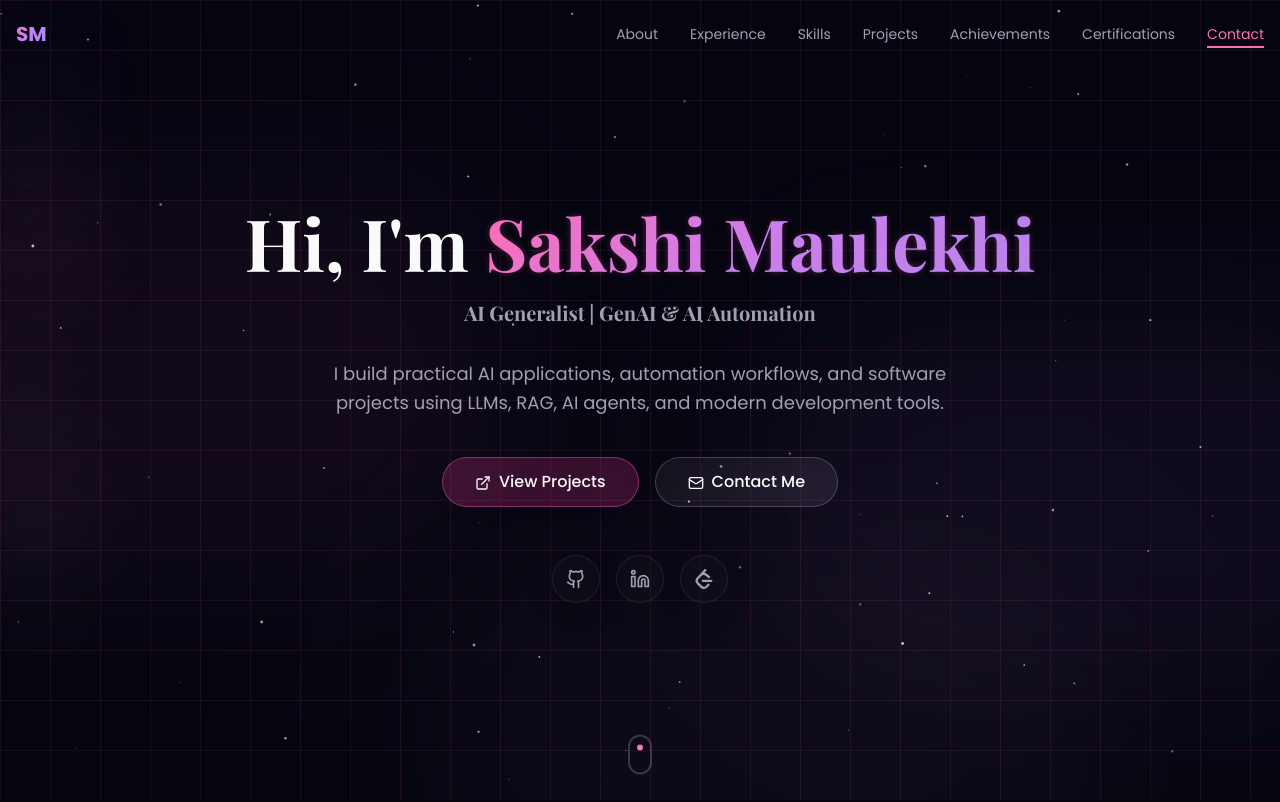
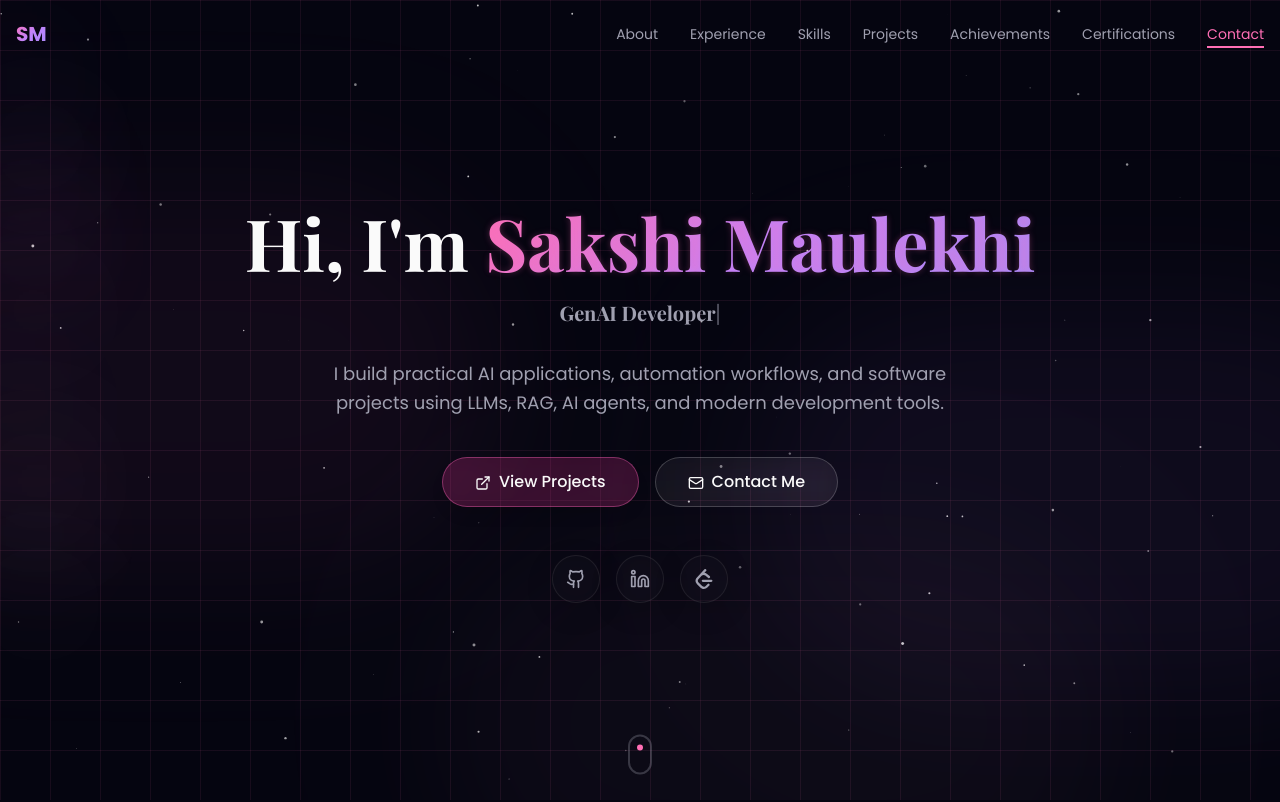
Before and after one commit to Sakshi-maulekhi/dev-portfolio-website, a Next.js app: page / in a window 1280 px wide. Shown: the top 802 px of the page. Built offline with nearby package versions, Linux system fonts and the light colour scheme.

Commit message:
feat: add dynamic role rotation to hero section
Added dynamic role text animation with role rotation.

```diff
--- a/components/hero.tsx
+++ b/components/hero.tsx
@@ -3,7 +3,35 @@
 import { motion } from "framer-motion"
 import { Github, Linkedin, ExternalLink, Mail } from "lucide-react"
 import { Button } from "@/components/ui/button"
+import { useEffect, useState } from "react"
+
 export function Hero() {
+  const roles = ["Software Developer", "GenAI Developer", "AI Automation Developer", "AI Engineer"]
+  const [roleIndex, setRoleIndex] = useState(0)
+  const [displayedRole, setDisplayedRole] = useState("")
+  const [isDeleting, setIsDeleting] = useState(false)
+
+  useEffect(() => {
+    const currentRole = roles[roleIndex]
+    const delay = isDeleting ? 50 : displayedRole.length === currentRole.length ? 1800 : 100
+    const timeout = window.setTimeout(() => {
+      if (!isDeleting) {
+        if (displayedRole.length < currentRole.length) {
+          setDisplayedRole(currentRole.slice(0, displayedRole.length + 1))
+        } else {
+          setIsDeleting(true)
+        }
+      } else if (displayedRole.length > 0) {
+        setDisplayedRole(currentRole.slice(0, displayedRole.length - 1))
+      } else {
+        setIsDeleting(false)
+        setRoleIndex((index) => (index + 1) % roles.length)
+      }
+    }, delay)
+
+    return () => window.clearTimeout(timeout)
+  }, [displayedRole, isDeleting, roleIndex])
+
   return (
     <section className="relative min-h-screen flex items-center justify-center overflow-hidden bg-grid">
       {/* Animated gradient blobs - Pink and Lavender - Softer and larger */}
@@ -53,7 +81,8 @@ export function Hero() {
             transition={{ duration: 0.6, delay: 0.2 }}
             className="text-lg md:text-xl text-muted-foreground mb-8 h-7 min-h-7"
           >
-            AI Generalist | GenAI &amp; AI Automation
+            {displayedRole}
+            <span className="animate-pulse" aria-hidden="true">|</span>
           </motion.h2>
 
           {/* Description */}
```
